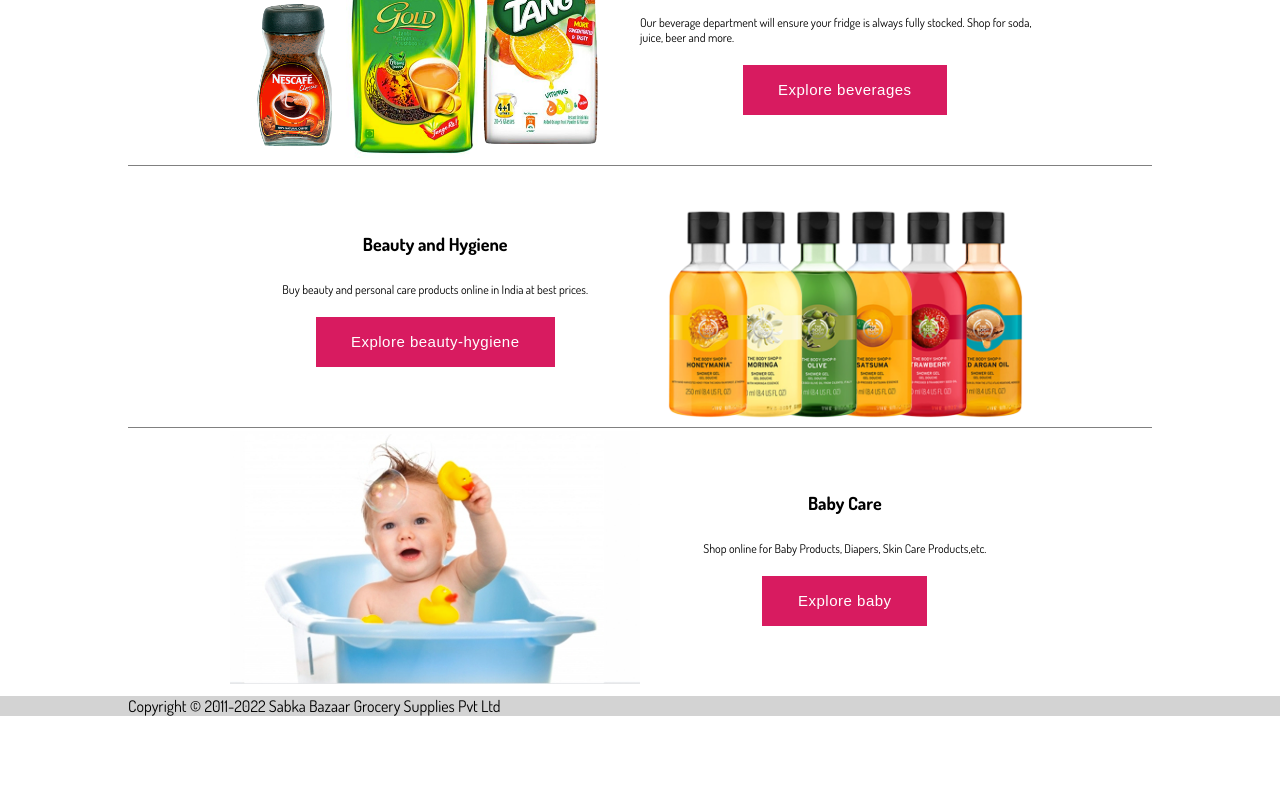
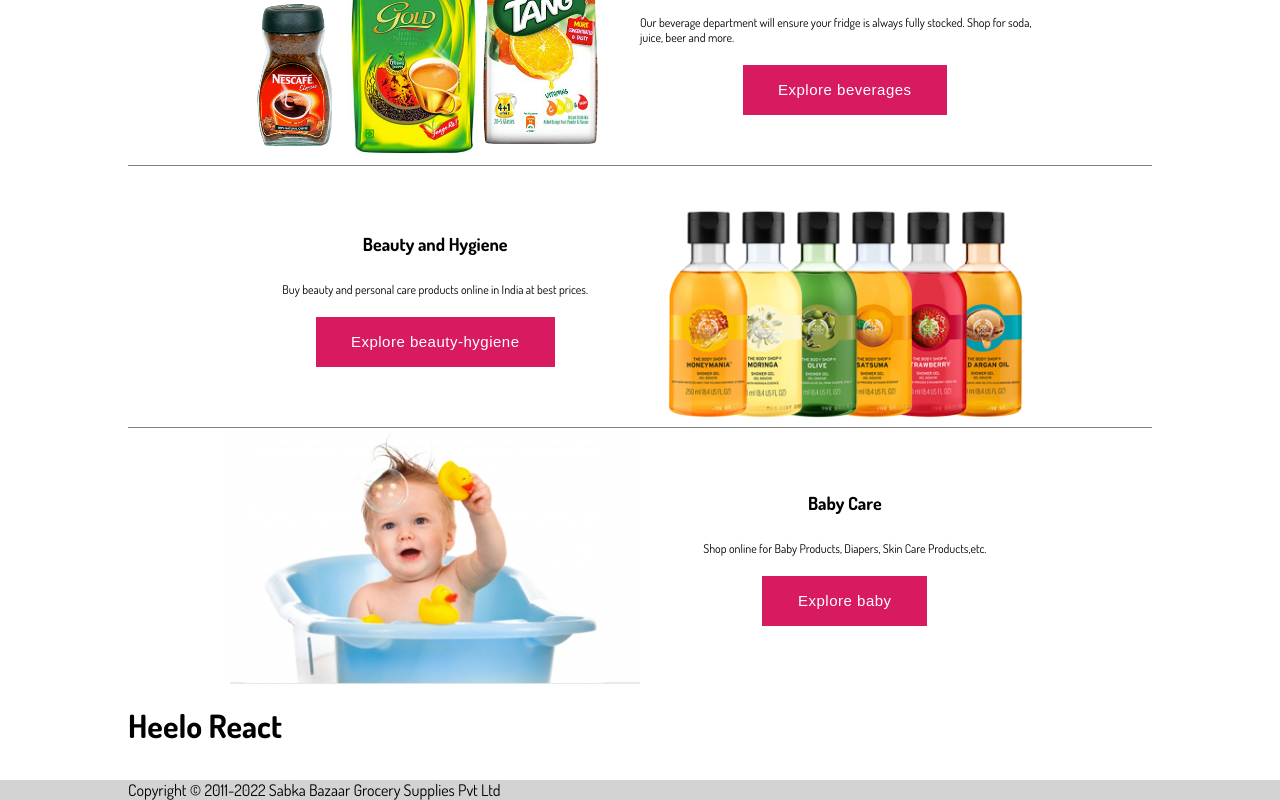
Before and after one commit to Arunjilla/Sabka-Bazar, a React (Create React App) app: page / in a window 1280 px wide. Shown: the part 896-1696 px from the top of the page. Before the commit the page ends 1612 px from the top, so only its background shows below. Built offline with nearby package versions, Linux system fonts and the light colour scheme.

Commit message:
h1 created

```diff
--- a/src/routes/home/home.component.jsx
+++ b/src/routes/home/home.component.js
@@ -12,6 +12,7 @@ const Home = () => {
     <div>
       <Banners banners={banners} />
       <Directory categories={categories} />
+      <h1> Heelo React </h1>
     </div>
   );
 };
```
Also changed, not shown: src/routes/auth/authentication.styles.js (renamed from src/routes/auth/authentication.styles.jsx), src/routes/auth/register.component.js (renamed from src/routes/auth/register.component.jsx), src/routes/auth/signin.component.js (renamed from src/routes/auth/signin.component.jsx), src/routes/navigation/navigation.component.js (renamed from src/routes/navigation/navigation.component.jsx), src/routes/navigation/navigation.styles.js (renamed from src/routes/navigation/navigation.styles.jsx), src/routes/products-list/products-list.component.js (renamed from src/routes/products-list/products-list.component.jsx).
